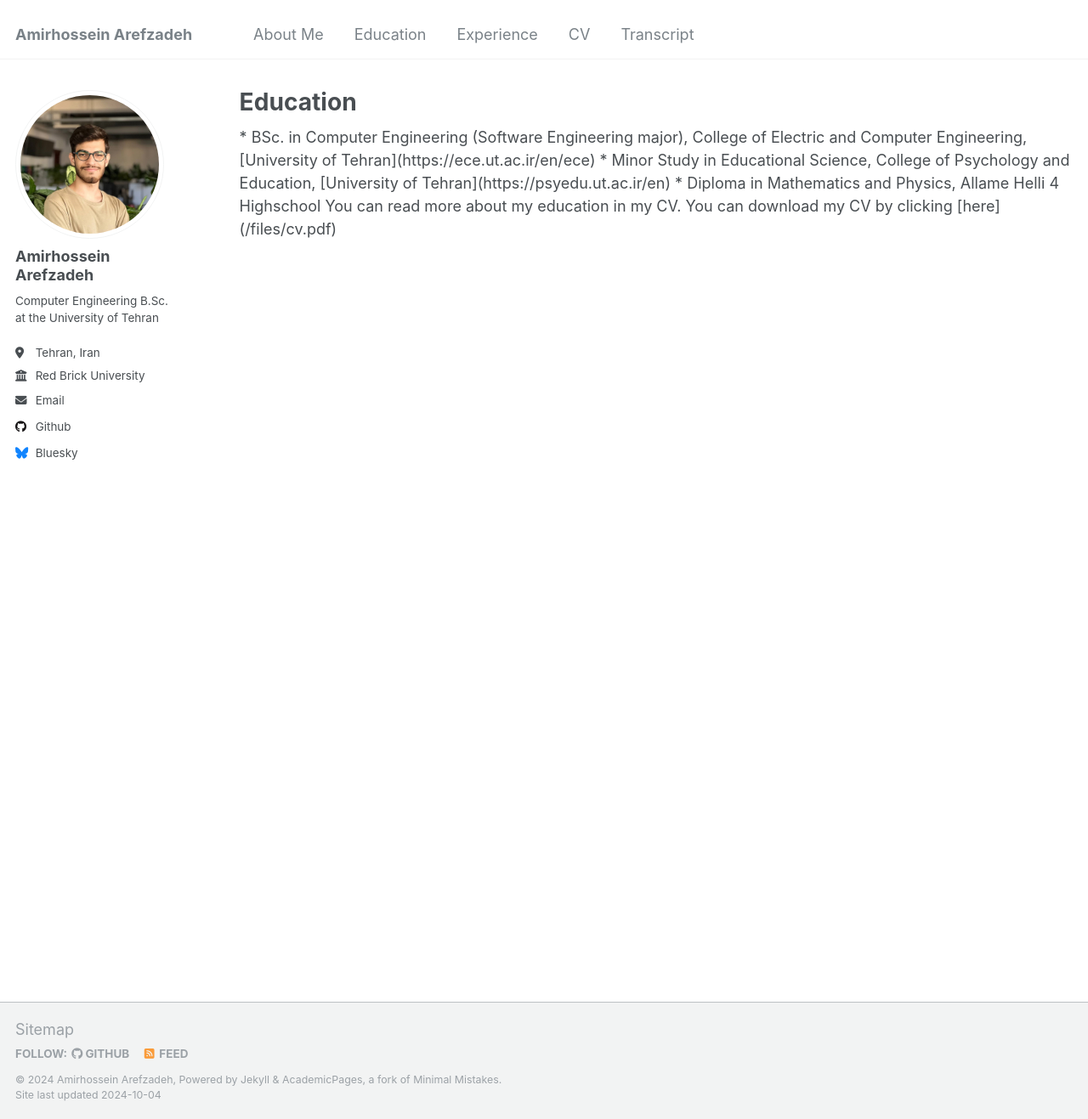
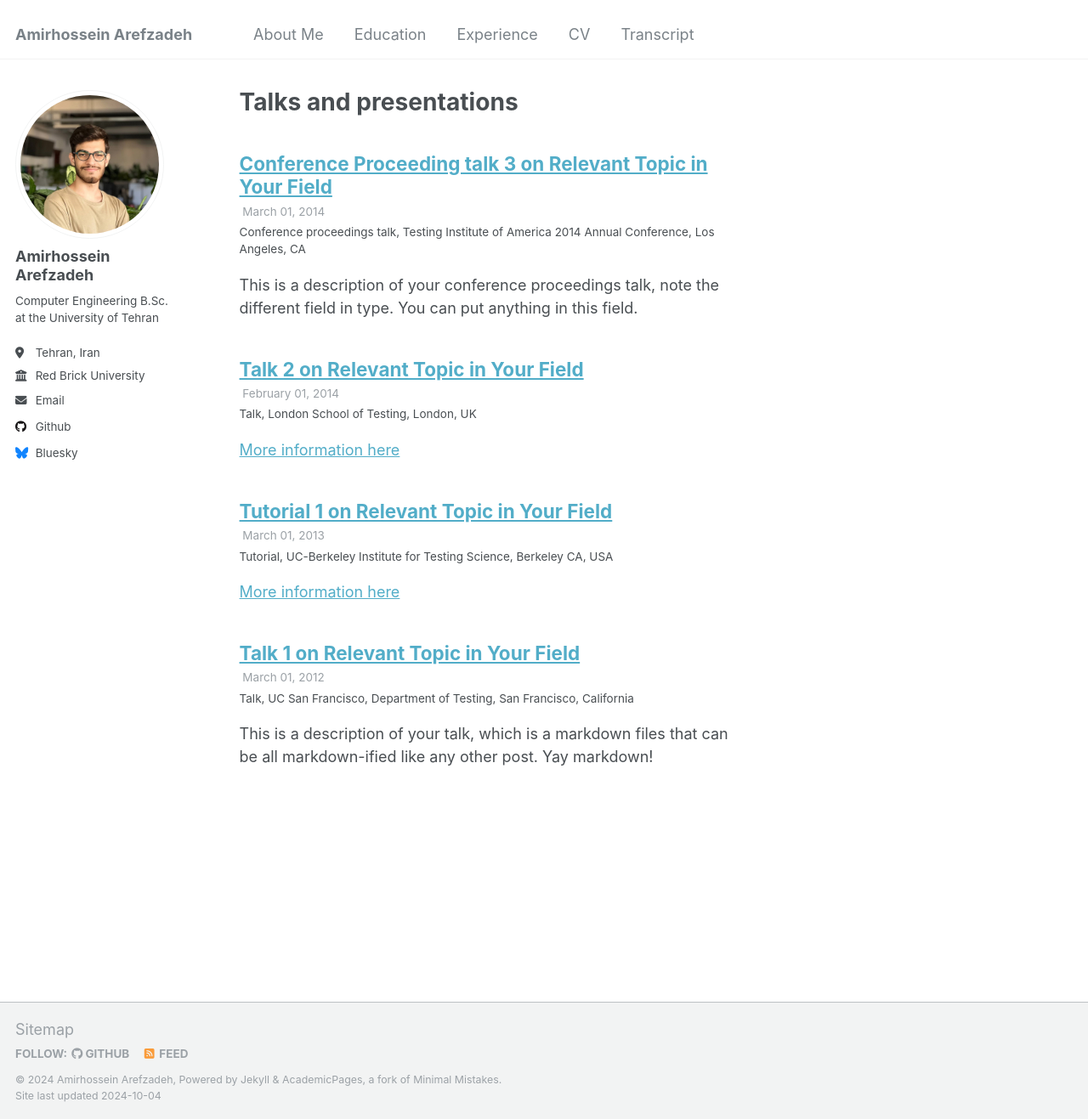
Before and after one commit to Amir-rfz/Amir-rfz.github.io, a Jekyll site: the page built from _pages/talks.html, in a window 1280 px wide and 1317 px high. Shown: the whole window at 85% size. Built offline with Jekyll 4.4.1, drawn with Linux system fonts in a browser that asks for light colours.

Commit message:
chenge education

```diff
--- a/_data/navigation.yml
+++ b/_data/navigation.yml
@@ -9,7 +9,7 @@ main:
     url: /publications/
 
   - title: "Education"
-    url: /talks/
+    url: /education/
 
   - title: "Experience"
     url: /teaching/
--- a/_pages/talks.html
+++ b/_pages/talks.html
@@ -1,13 +1,16 @@
 ---
 layout: archive
-title: "Education"
-permalink: /education/
+title: "Talks and presentations"
+permalink: /talks/
 author_profile: true
-redirect_from:
-  - /educations
 ---
-{% include base_path %}
-* BSc. in Computer Engineering (Software Engineering major), College of Electric and Computer Engineering, [University of Tehran](https://ece.ut.ac.ir/en/ece)
-* Minor Study in Educational Science, College of Psychology and Education, [University of Tehran](https://psyedu.ut.ac.ir/en)
-* Diploma in Mathematics and Physics, Allame Helli 4 Highschool
-You can read more about my education in my CV. You can download my CV by clicking [here](/files/cv.pdf)
+
+{% if site.talkmap_link == true %}
+
+<p style="text-decoration:underline;"><a href="/talkmap.html">See a map of all the places I've given a talk!</a></p>
+
+{% endif %}
+
+{% for post in site.talks reversed %}
+  {% include archive-single-talk.html %}
+{% endfor %}
```
Also changed, not shown: _pages/education.html (+13 -0 lines).
